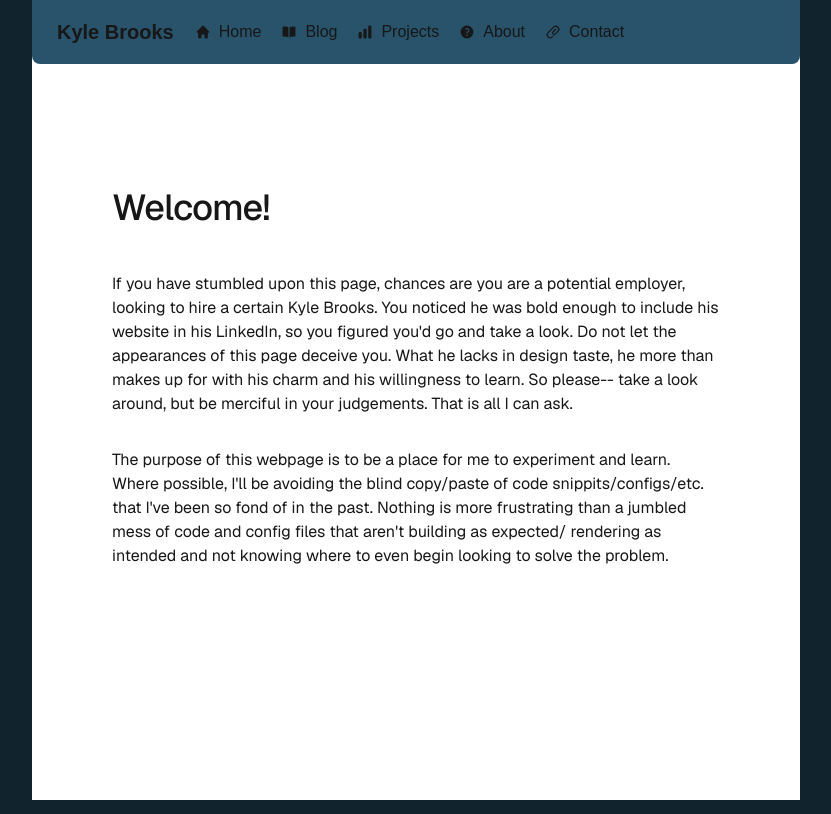
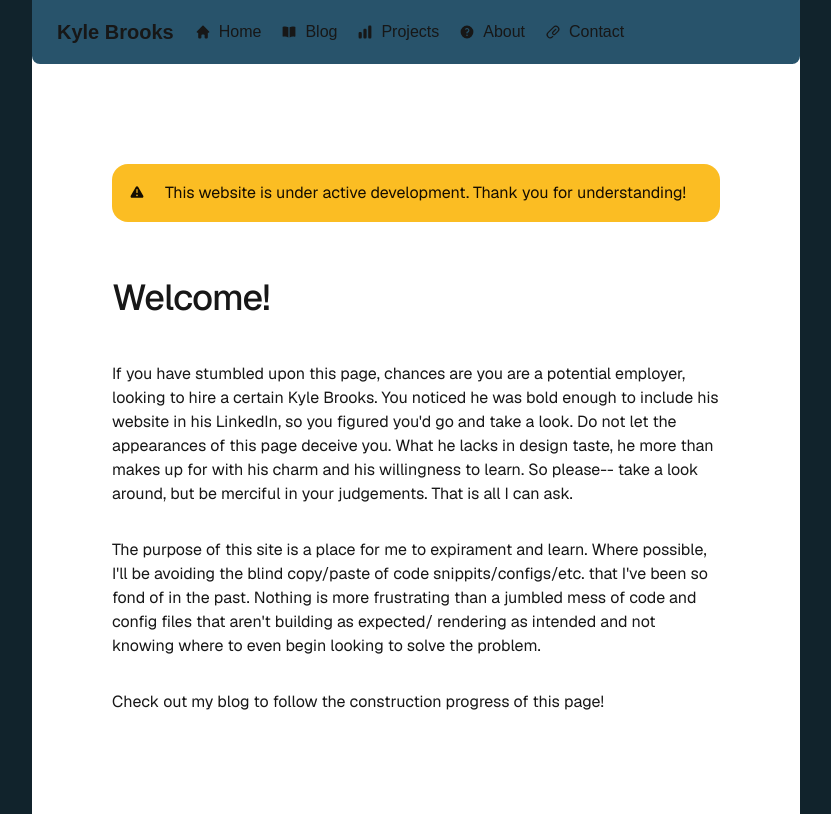
Before and after one commit to KyleBrooks242/website, a Next.js app: page / in a window 1280 px wide. Shown: the whole page, without its empty margins (224-1055 px from the left). Built offline with nearby package versions, Linux system fonts and the light colour scheme.

Commit message:
Update resume to include website link. Add under construction banner and fix spacing in blog paragraphs

```diff
--- a/src/app/components/Header.tsx
+++ b/src/app/components/Header.tsx
@@ -9,7 +9,7 @@ export default function Header () {
           <a className="btn btn-ghost mx-0  text-base sm:text-sm md:text-xl lg:text-lg xl:text-xl">Kyle Brooks</a>
 
           <Link className="link link-hover nav-link pr-4" href='/'>
-            <HomeIcon className="sm:w-4 md:w-6 w-4 h-4 mr-1" href='/'/>
+            <HomeIcon className="sm:w-4 md:w-6 w-4 h-4 mr-1"/>
             <span className='hidden sm:inline'>Home</span>
           </Link>
 
--- a/src/app/globals.css
+++ b/src/app/globals.css
@@ -81,3 +81,7 @@ body {
 .prose a {
   @apply underline text-green-600 hover:text-blue-800 visited:text-green-600
 }
+
+.prose p {
+  margin-bottom: 1rem;
+}
--- a/src/app/page.tsx
+++ b/src/app/page.tsx
@@ -1,9 +1,16 @@
-// import Link from "next/link";
+import { ExclamationTriangleIcon } from "@heroicons/react/20/solid";
 
 export default function Home() {
   return (
     <div className="grid grid-rows-[20px_1fr_20px] justify-items-center p-8 pb-20 sm:p-20 font-[family-name:var(--font-geist-sans)]">
       <main className="flex flex-col gap-8 row-start-2 items-center sm:items-start">
+
+      {/* Add a disclaimer banner */}
+      <div role="alert" className="alert alert-warning">
+        <ExclamationTriangleIcon className="w-4 h-4 mr-1"/>
+        <span>This website is under active development. Thank you for understanding!</span>
+    </div>
+
       <h1 className='h1'>Welcome!</h1>
       <p>
         If you have stumbled upon this page, chances are you are a potential employer, looking to hire a certain Kyle Brooks. You noticed he was bold enough
@@ -12,12 +19,11 @@ export default function Home() {
         judgements. That is all I can ask.
       </p>
       <p>
-        The purpose of this webpage is to be a place for me to experiment and learn. Where possible, I'll be avoiding the blind copy/paste of
+        The purpose of this site is a place for me to expirament and learn. Where possible, I'll be avoiding the blind copy/paste of
         code snippits/configs/etc. that I've been so fond of in the past. Nothing is more frustrating than a jumbled mess of code and config files
         that aren't building as expected/ rendering as intended and not knowing where to even begin looking to solve the problem.
-
       </p>
-      {/* <p>Follow my current project <Link className='link' href='/blog'>here</Link></p> */}
+      <p>Check out my blog to follow the construction progress of this page!</p>
       </main>
     </div>
   );
--- a/src/posts/building-website-nextjs.mdx
+++ b/src/posts/building-website-nextjs.mdx
@@ -56,7 +56,7 @@ that stood out to me very quickly as a bit annoying is the fact that every page
 multiple `page.tsx` files open in VSCode and lots of editing of the wrong file. It's very convenient from an orginizational standpoint to have the file structure of the projecte
 emulate the website layout, but I would love the option to be able to define the names of pages per route (perhaps in `next.config.ts`?)
 
-## Step 2: Create Structure of Website
+### Step 2: Create Structure of Website
 
 I'd like to follow a pretty generic personal website structure
 
@@ -66,12 +66,6 @@ I'd like to follow a pretty generic personal website structure
 - About: Get to know me ( And my resume 😏 )
 - Contact: How to reach me
 
-## Step 3: Add Some content
+### Step 3: Add Some content (WIP)
 
 This is the hard part!
-
-## Step 4: Add minimal style
-
-## Step 5: Deploy Project
-
-## Step 6: Iterate
--- a/src/posts/the-future-of-software-devs-with-ai.mdx
+++ b/src/posts/the-future-of-software-devs-with-ai.mdx
@@ -24,11 +24,10 @@ I was asking for more information about the `generateStaticParams()` function in
 that this code did NOT execute on the dev server (which I was running) and that I would need to build and deploy in order to see it in action. So I run `pnpm run build` and `pnpm run start`
 No dice. At this point, I turn to the documentation and find this:
 
-
 > - During next dev, `generateStaticParams` will be called when you navigate to a route.
  - During next build, `generateStaticParams` runs before the corresponding Layouts or Pages are generated.
 
- The issue ended up being where I had placed `generateStaticParams` in my code (continuing to fuel my annoyance at the fact every page must be named `page.ext`)
+The issue ended up being where I had placed `generateStaticParams` in my code (continuing to fuel my annoyance at the fact every page must be named `page.tsx`)
 
 Besides the occassional lie, I've been impressed. Granted, I've only been using it for a day now. Hardly enough time to form a valid opinion on something.
 I'll come back to this post at a later date with more experneinces and thoughts.
--- a/src/posts/thirdPost.mdx
+++ b/src/posts/thirdPost.mdx
@@ -8,4 +8,6 @@ published: false
 
 - World map that highlights countries I've visited. Clicking on a country will link to photos from the trip
 - Add a "Reference page" to this website where visitors can submit references that sing my praises for prospective employers to see
-- Add resume to this website
+- Add resume to this website (DONE!)
+- Add a backend
+- Pull resume from s3/ some other external source so it can be updated w/o having to deploy whole website
```
Also changed, not shown: src/mdx-components.tsx (+0 -8 lines), 1 other file (tests, documents, lock files or other folders).
